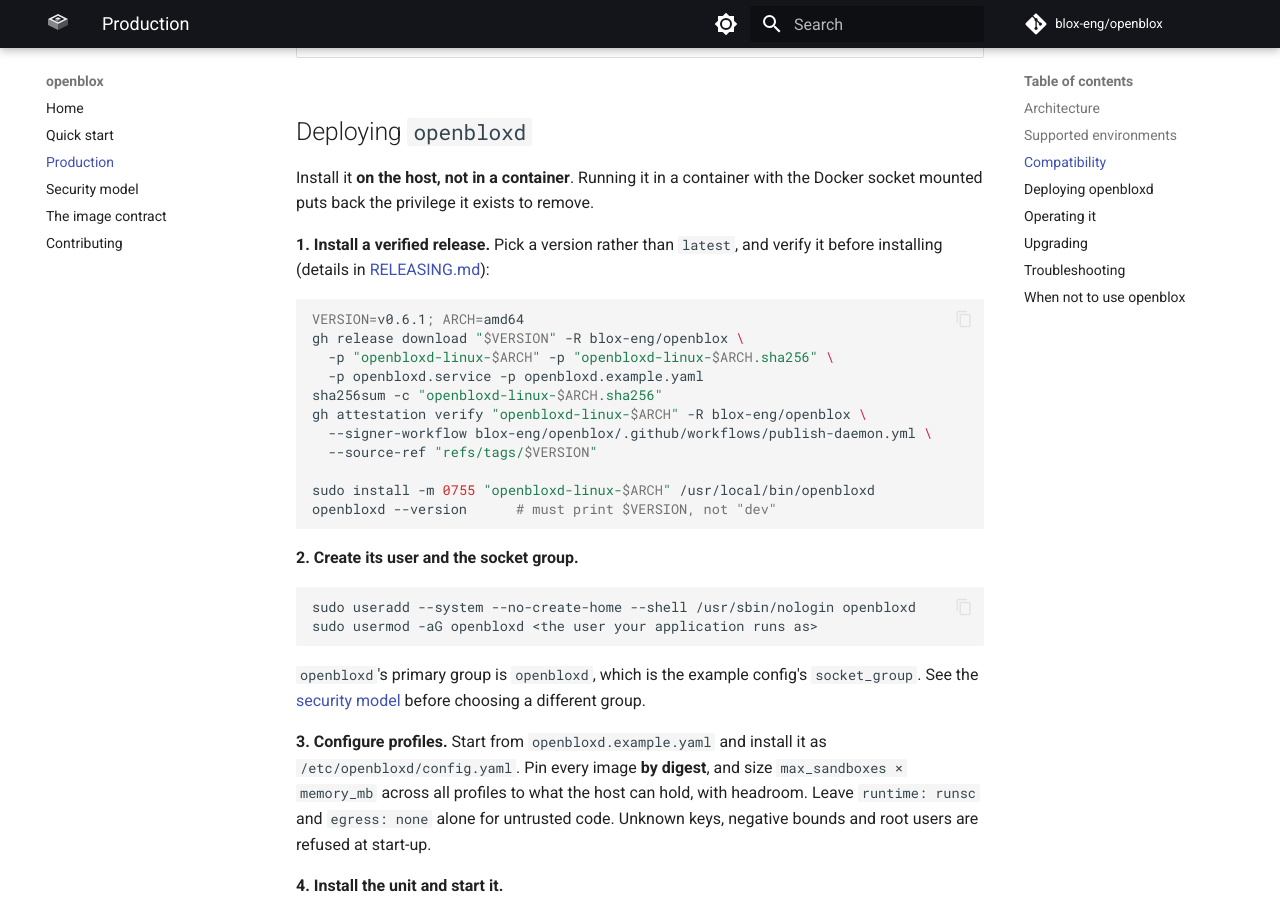
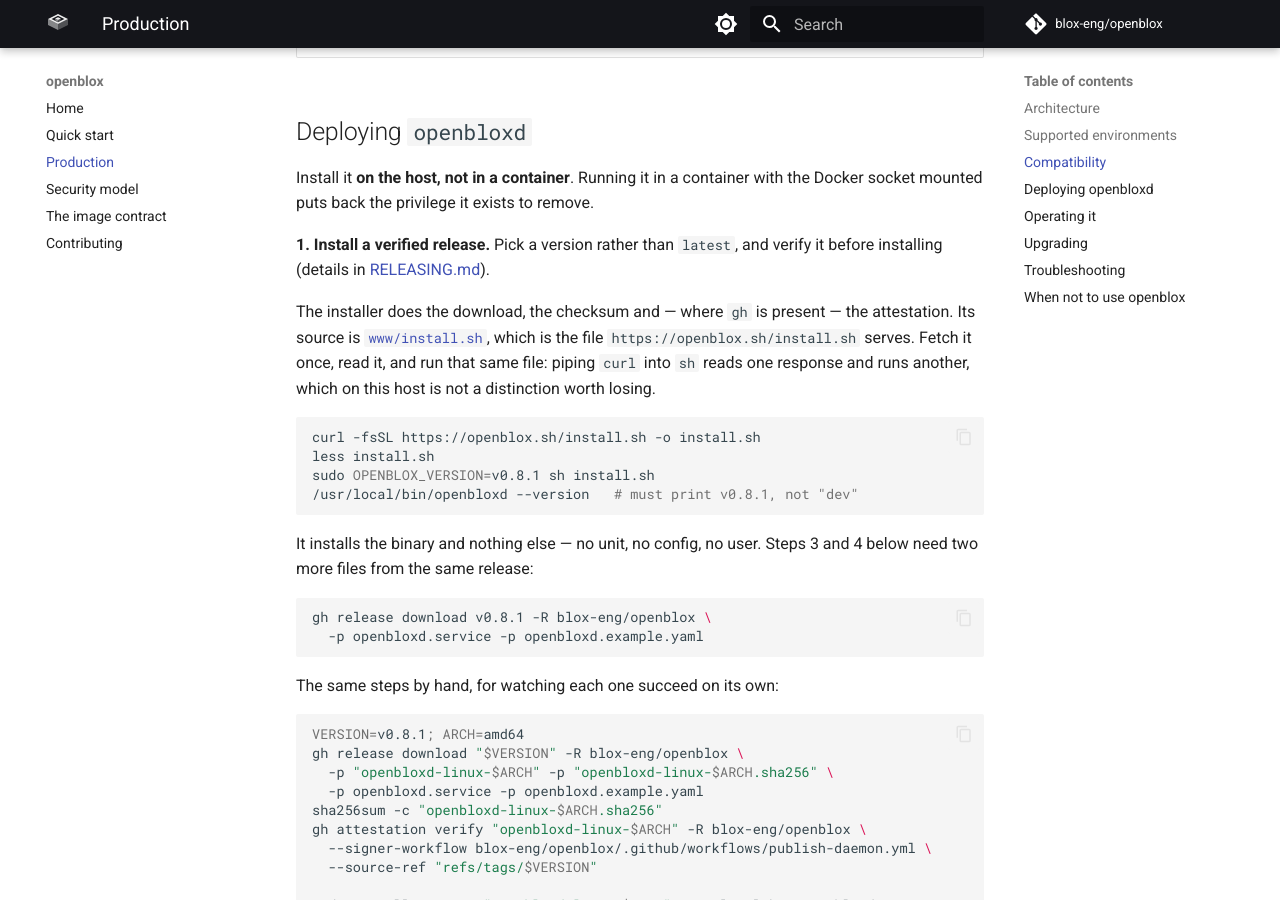
Before and after one commit to blox-eng/openblox, an MkDocs documentation site: the page built from docs/production.md, in a window 1280 px wide and 900 px high, scrolled down 1786 px. Built offline with MkDocs 1.6.1 and Material for MkDocs 9.7.7, drawn with Linux system fonts in a browser that asks for light colours; comment, search, counter and statistics services are not loaded.

Commit message:
docs: lead the README with installing, and name the installer's source (#55)
* docs: lead the README with installing, and name the installer's source

The landing page's first instruction is to pipe a script from openblox.sh
into a shell. The audience for a sandboxing project is the one that will
refuse to do that without reading it first, and nothing in the repository
said the script was www/install.sh -- so there was no way to tell that the
URL serves what the repository contains.

The README now opens with Install rather than a library quick start: the
daemon first, since that is the deployment the rest of the README argues
for, with the script linked and a command for reading it before running
it. The Go example follows as "Use it", unchanged.

Running in production gains the same one-liner above its by-hand
download-and-verify sequence, and keeps that sequence: watching each step
succeed on its own is the point when what you are installing is a policy
broker. It also names the two release files the installer does not fetch,
which the steps after it need.

Co-Authored-By: Claude Opus 5 (1M context) <noreply@anthropic.com>

* docs: fetch the installer once and run it from disk

Review caught that "read it first" followed by a separate curl-into-sh
teaches a time-of-check/time-of-use gap: the bytes inspected in the first
response are not the bytes the second one runs, and OPENBLOX_VERSION pins
the release, not the script. Both examples now write install.sh to disk,
read that file and run that same file.

Also in the production guide: the by-hand sequence was introduced as the
path for hosts without the gh CLI, while itself running gh twice. It is
the path for watching each step succeed separately, and now says so. The
version check runs the installed binary by absolute path, since the
installer falls back to ~/.local/bin when /usr/local/bin is not writable
and only prints a PATH instruction.

Co-Authored-By: Claude Opus 5 (1M context) <noreply@anthropic.com>

---------

Co-authored-by: Claude Opus 5 (1M context) <noreply@anthropic.com>

````diff
--- a/docs/production.md
+++ b/docs/production.md
@@ -59,10 +59,34 @@ Docker socket mounted puts back the privilege it exists to remove.
 
 **1. Install a verified release.** Pick a version rather than `latest`, and verify it
 before installing (details in
-[RELEASING.md](https://github.com/blox-eng/openblox/blob/main/RELEASING.md#verifying-a-release)):
+[RELEASING.md](https://github.com/blox-eng/openblox/blob/main/RELEASING.md#verifying-a-release)).
+
+The installer does the download, the checksum and — where `gh` is present — the
+attestation. Its source is
+[`www/install.sh`](https://github.com/blox-eng/openblox/blob/main/www/install.sh),
+which is the file `https://openblox.sh/install.sh` serves. Fetch it once, read
+it, and run that same file: piping `curl` into `sh` reads one response and runs
+another, which on this host is not a distinction worth losing.
 
 ```sh
-VERSION=v0.6.1; ARCH=amd64
+curl -fsSL https://openblox.sh/install.sh -o install.sh
+less install.sh
+sudo OPENBLOX_VERSION=v0.8.1 sh install.sh
+/usr/local/bin/openbloxd --version   # must print v0.8.1, not "dev"
+```
+
+It installs the binary and nothing else — no unit, no config, no user. Steps 3
+and 4 below need two more files from the same release:
+
+```sh
+gh release download v0.8.1 -R blox-eng/openblox \
+  -p openbloxd.service -p openbloxd.example.yaml
+```
+
+The same steps by hand, for watching each one succeed on its own:
+
+```sh
+VERSION=v0.8.1; ARCH=amd64
 gh release download "$VERSION" -R blox-eng/openblox \
   -p "openbloxd-linux-$ARCH" -p "openbloxd-linux-$ARCH.sha256" \
   -p openbloxd.service -p openbloxd.example.yaml
````
Also changed, not shown: CHANGELOG.md (+14 -0 lines), README.md (+29 -4 lines).
